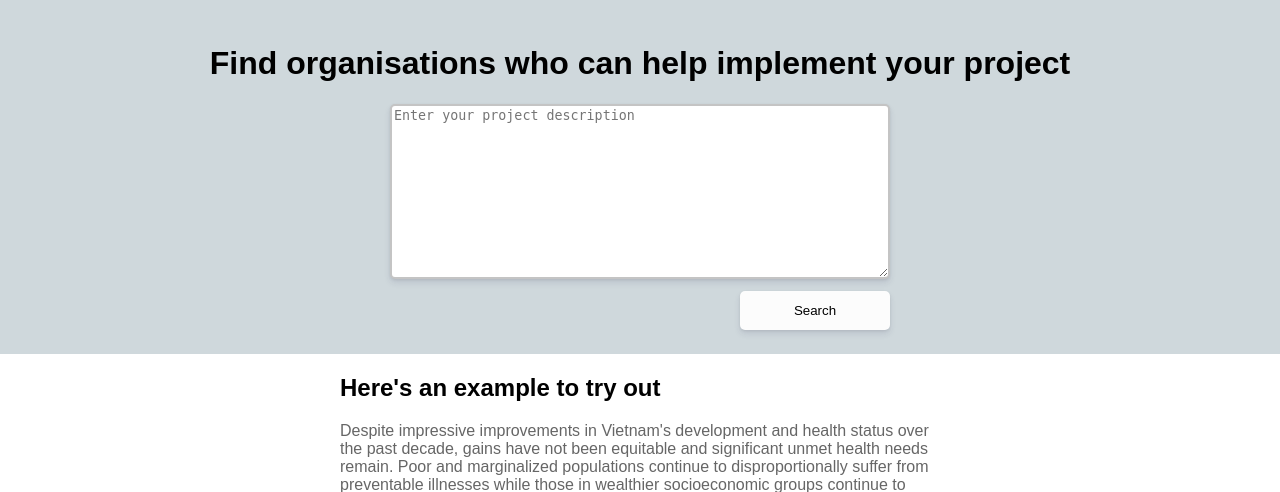
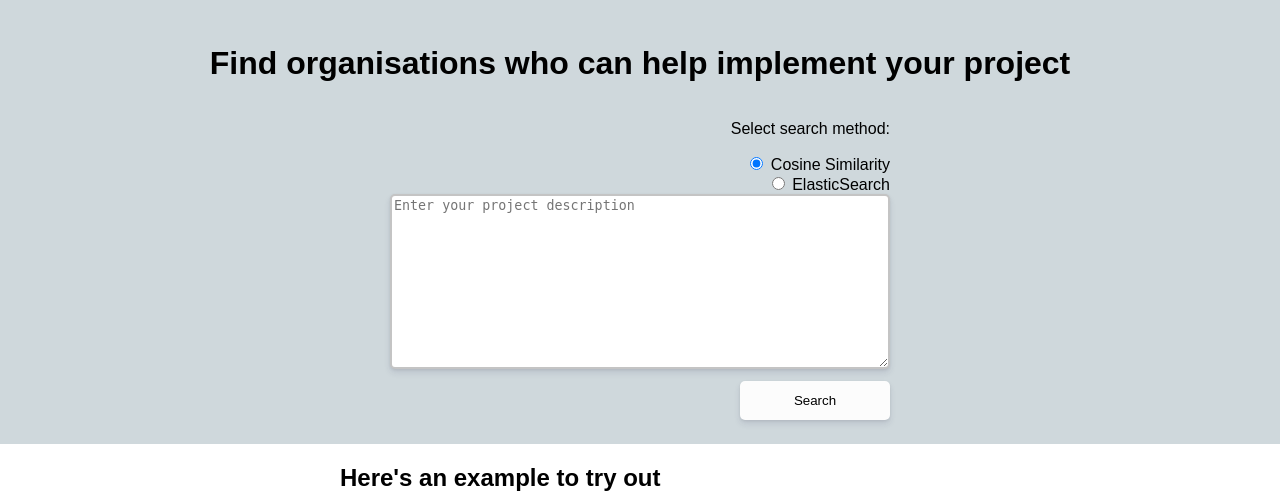
Before and after one commit to datasciencecampus/iati-partner-search, a Flask app: page / in a window 1280 px wide. Shown: the part 60-552 px from the top of the page. Run offline with Flask 2, Linux system fonts and the light colour scheme; parts of the project's set-up code (start-up, migrations or seed data) failed here and were passed over.

Commit message:
Add initial support for elasticsearch

```diff
--- a/app/main.py
+++ b/app/main.py
@@ -2,6 +2,7 @@ import sys
 
 sys.path.append("./python/")
 
+import os, json
 from flask import Flask, request, render_template
 from script import process_query
 from constants import (
@@ -14,6 +15,10 @@ import pickle
 from os.path import join
 from utils import get_data_path
 import pandas as pd
+import requests
+from dotenv import load_dotenv
+
+load_dotenv()
 
 app = Flask(__name__)
 
@@ -41,14 +46,38 @@ def home():
 @app.route("/search", methods=["POST"])
 def search():
     search_term = request.form["search"]
-    results = process_query(
-        search_term,
-        vectorizer,
-        term_document_matrix,
-        processed_iati_records,
-        full_iati_records,
-    ).to_html()
-    return render_template("results.html", results=results)
+    search_method = request.form["search-method"]
+
+    if search_method == "cosine":
+        results = process_query(
+            search_term,
+            vectorizer,
+            term_document_matrix,
+            processed_iati_records,
+            full_iati_records,
+        ).to_html()
+        return render_template("results.html", results=results)
+
+    elif search_method == "elastic":
+        url = os.getenv('ELASTICSEARCH_URL') + "/_search"
+        payload = {
+            "query": {
+                "more_like_this": {
+                    "fields": ["title", "description"],
+                    "like": search_term,
+                    "min_term_freq": 1,
+                    "max_query_terms": 30,
+                }
+            }
+        }
+        headers = {"Content-Type": "application/json"}
+
+        response = requests.get(url, data=json.dumps(payload), headers=headers)
+
+        return response.json()
+
+    else:
+        return "sorry, you need to specify a search method"
 
 
 if __name__ == "__main__":
--- a/app/templates/index.html
+++ b/app/templates/index.html
@@ -5,6 +5,21 @@
       Find organisations who can help implement your project
     </h1>
     <form action="/search" method="POST">
+      <p>Select search method:</p>
+      <div>
+        <input
+          type="radio"
+          id="cosine"
+          name="search-method"
+          value="cosine"
+          checked
+        />
+        <label for="cosine">Cosine Similarity</label>
+      </div>
+      <div>
+        <input type="radio" id="elastic" name="search-method" value="elastic" />
+        <label for="elastic">ElasticSearch</label>
+      </div>
       <textarea
         type="text"
         id="search"
--- a/requirements.txt
+++ b/requirements.txt
@@ -8,3 +8,5 @@ matplotlib
 Flask
 fuzzywuzzy
 invoke
+requests
+python-dotenv
```
